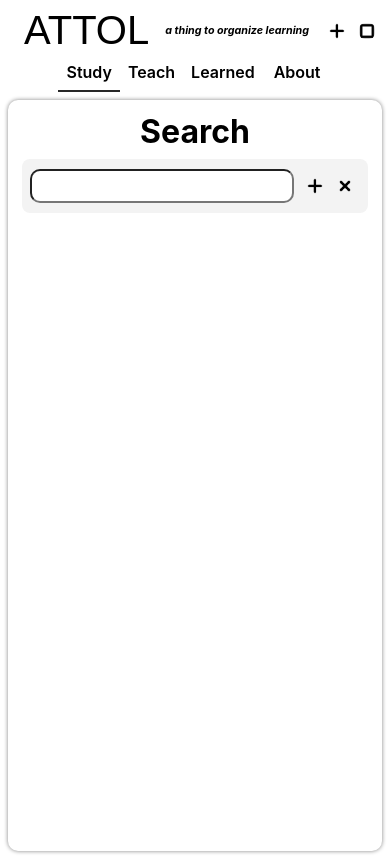
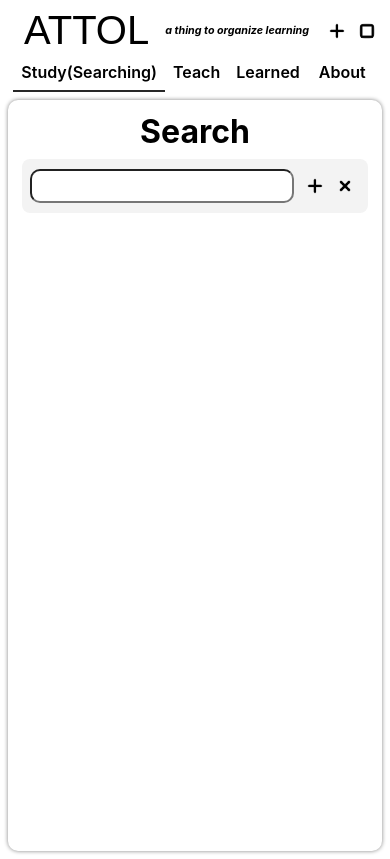
Before and after one commit to DigojusT/ATTOL, a plain HTML site: page index.html in a window 390 px wide. Drawn offline with Linux system fonts and the light colour scheme; a web font is replaced by a local one.

Commit message:
bugs fix?

```diff
--- a/index.html
+++ b/index.html
@@ -30,7 +30,7 @@
         </nav>
     </header>
     <nav class="navmobile">
-        <button class="se btn-selected-mobile" onclick="chance_section(this)">Study</button>
+        <button class="se btn-selected-mobile" onclick="chance_section(this)">Study(Searching)</button>
         <button class="te" onclick="chance_section(this)">Teach</button>
         <button class="le" onclick="chance_section(this)">Learned</button>
         <a href="about.html" style="text-decoration: none;"><button>About</button></a>
--- a/main.js
+++ b/main.js
@@ -72,9 +72,9 @@ function del() {
         const {selected} = card;
         if (cards[index].selected == true) {
             cards.splice(index, 1);
-            render();
-            saveCards();
         }
+        render();
+        saveCards();
     })
 }
 
```
